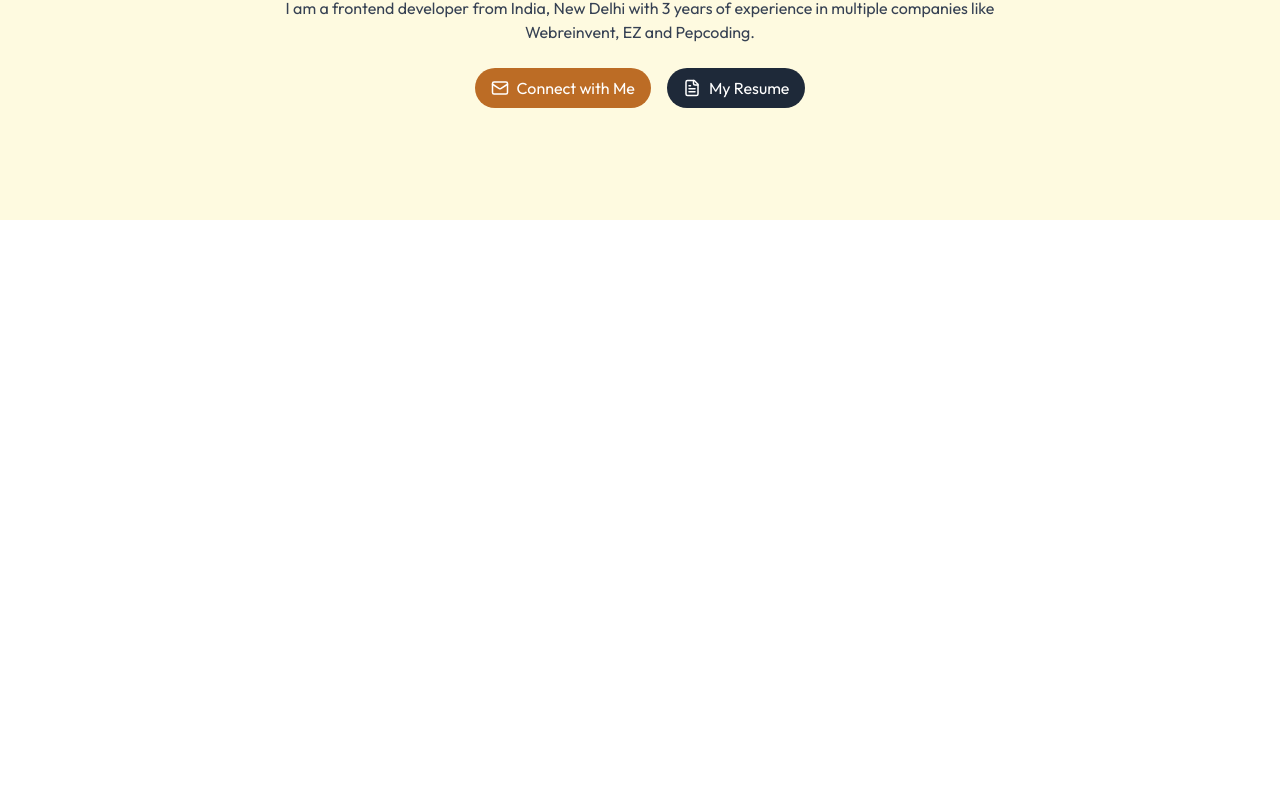
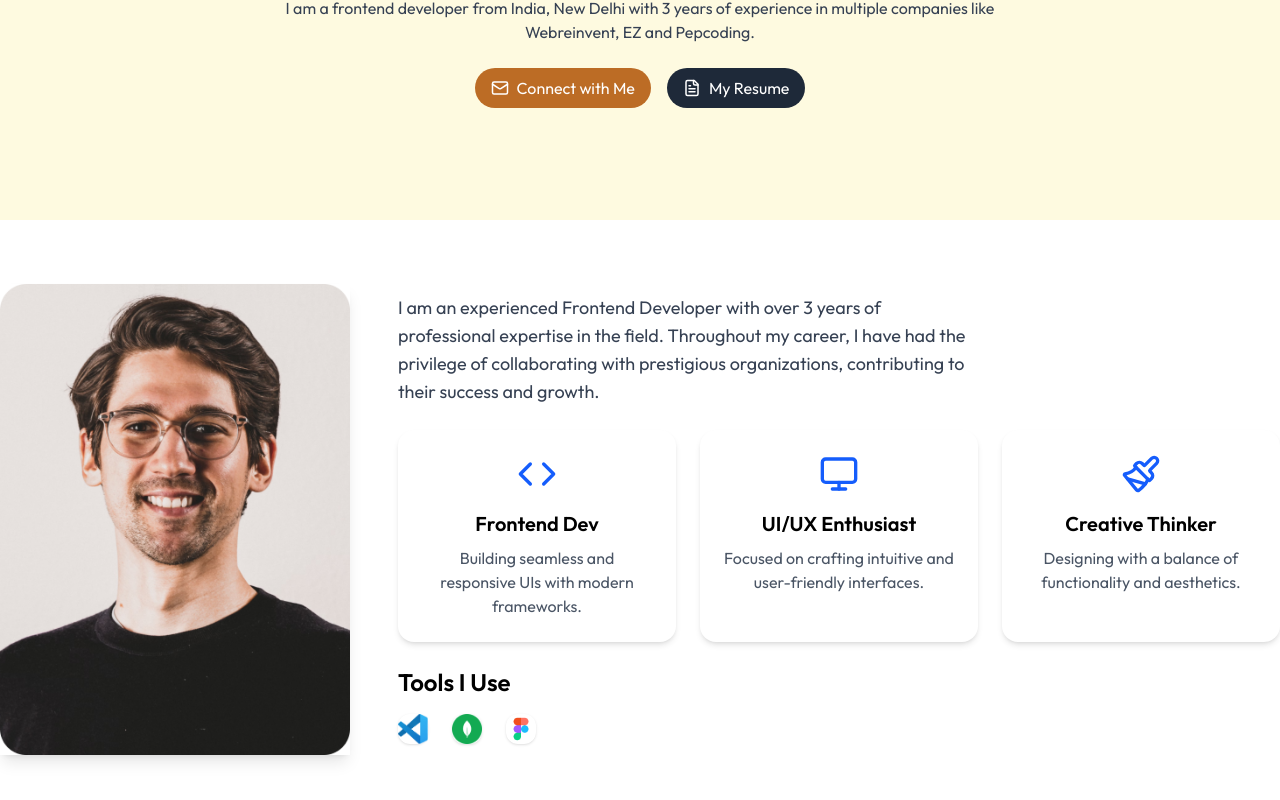
Before and after one commit to shubhamrawat0269/portfolio, a Next.js app: page / in a window 1280 px wide. Shown: the part 312-1112 px from the top of the page. Before the commit the page ends 800 px from the top, so only its background shows below. Built offline with nearby package versions, Linux system fonts and the light colour scheme; a web font is replaced by a local one.

Commit message:
Added : About me section completed

```diff
--- /dev/null
+++ b/app/components/atoms/PrimaryInfo.jsx
@@ -0,0 +1,12 @@
+import React from "react";
+
+const PrimaryInfo = () => {
+  return (
+    <div>
+      <h3>Introduction</h3>
+      <h2>About me</h2>
+    </div>
+  );
+};
+
+export default PrimaryInfo;
--- a/app/components/index.js
+++ b/app/components/index.js
@@ -1,4 +1,5 @@
 import Navbar from "./organisms/Navbar";
 import HeroSection from "./organisms/HeroSection";
+import About from "./organisms/About";
 
-export { Navbar, HeroSection };
+export { Navbar, HeroSection, About };
--- /dev/null
+++ b/app/components/organisms/About.jsx
@@ -0,0 +1,85 @@
+import React from "react";
+import { Code, Monitor, Paintbrush } from "lucide-react";
+import Image from "next/image";
+import { assets } from "@/assets/assets";
+
+// JSON for cards
+const cardData = [
+  {
+    icon: <Code size={40} />,
+    title: "Frontend Dev",
+    description: "Building seamless and responsive UIs with modern frameworks.",
+  },
+  {
+    icon: <Monitor size={40} />,
+    title: "UI/UX Enthusiast",
+    description: "Focused on crafting intuitive and user-friendly interfaces.",
+  },
+  {
+    icon: <Paintbrush size={40} />,
+    title: "Creative Thinker",
+    description: "Designing with a balance of functionality and aesthetics.",
+  },
+];
+
+const tools = [assets.vscode, assets.mongodb, assets.figma];
+
+const About = () => {
+  return (
+    <section className="max-w-sm md:max-w-screen-xl mx-auto">
+      {/* Image and Text Section */}
+      <div className="flex flex-col md:flex-row gap-12 items-center py-16">
+        <Image
+          src={assets.user_image}
+          alt="Profile"
+          width={350}
+          height={350}
+          className="object-cover shadow-lg"
+        />
+
+        <div className="flex flex-col space-y-3">
+          <p className="text-lg text-gray-700 max-w-xl">
+            I am an experienced Frontend Developer with over 3 years of
+            professional expertise in the field. Throughout my career, I have
+            had the privilege of collaborating with prestigious organizations,
+            contributing to their success and growth.
+          </p>
+
+          <div className="flex flex-col md:flex-row gap-6 py-3">
+            {cardData.map((card, index) => (
+              <div
+                key={index}
+                className="flex flex-col items-center text-center p-6 bg-white rounded-2xl shadow-md flex-1"
+              >
+                <div className="mb-4 text-blue-600">{card.icon}</div>
+                <h2 className="text-xl font-semibold mb-2">{card.title}</h2>
+                <p className="text-gray-600">{card.description}</p>
+              </div>
+            ))}
+          </div>
+          <div>
+            <h3 className="text-2xl font-semibold mb-4">Tools I Use</h3>
+            <div className="flex flex-wrap gap-6">
+              {tools.map((tool, index) => (
+                <div
+                  key={index}
+                  className="bg-white shadow rounded-xl flex items-center justify-center"
+                >
+                  <Image
+                    src={tool}
+                    width={30}
+                    height={30}
+                    alt={`Tool ${index}`}
+                    className="max-w-full max-h-full"
+                  />
+                </div>
+              ))}
+            </div>
+          </div>
+        </div>
+      </div>
+    </section>
+  );
+};
+
+export default About;
--- a/app/page.js
+++ b/app/page.js
@@ -1,10 +1,11 @@
-import { HeroSection, Navbar } from "./components";
+import { About, HeroSection, Navbar } from "./components";
 
 export default function Home() {
   return (
     <>
       <Navbar />
       <HeroSection />
+      <About />
     </>
   );
 }
```
